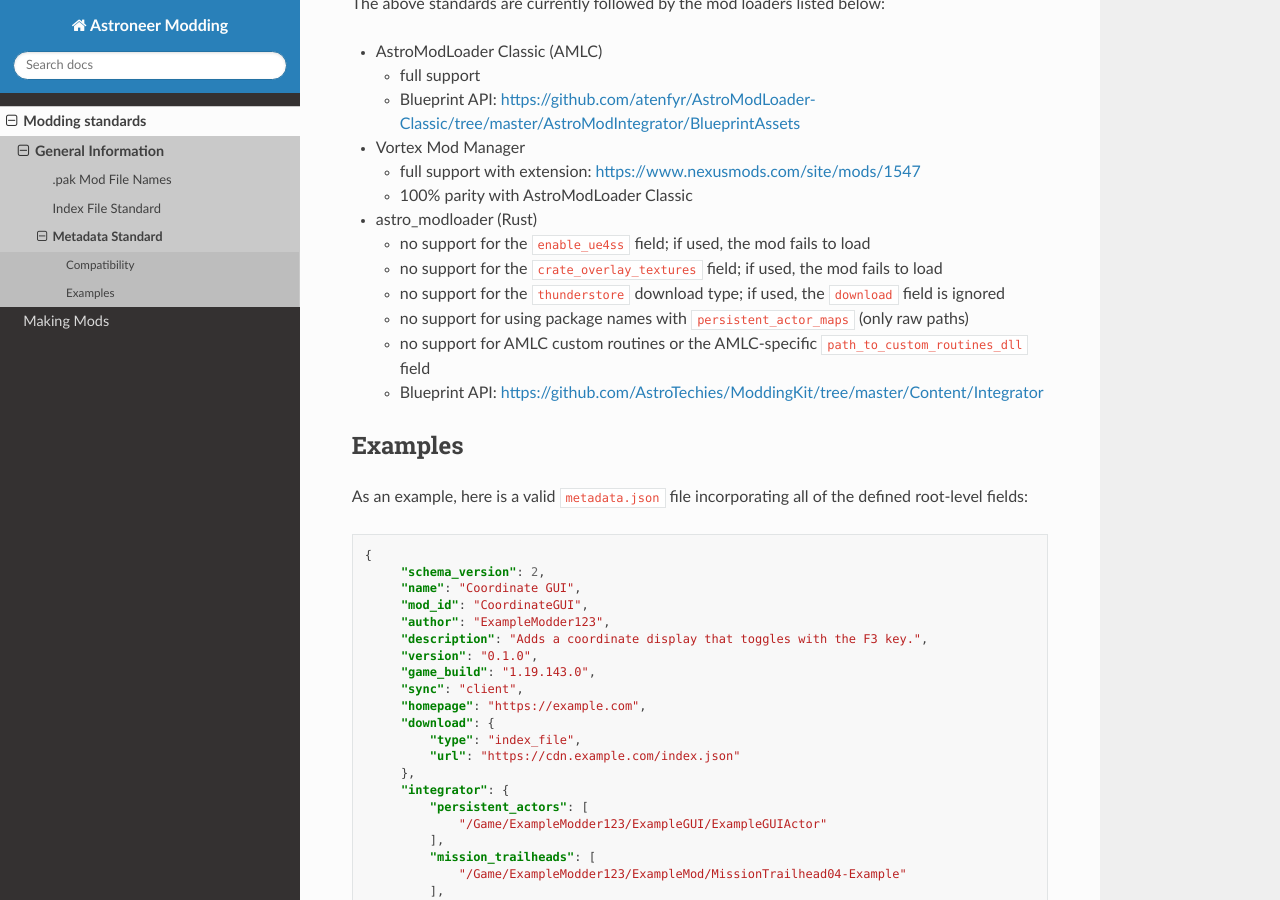
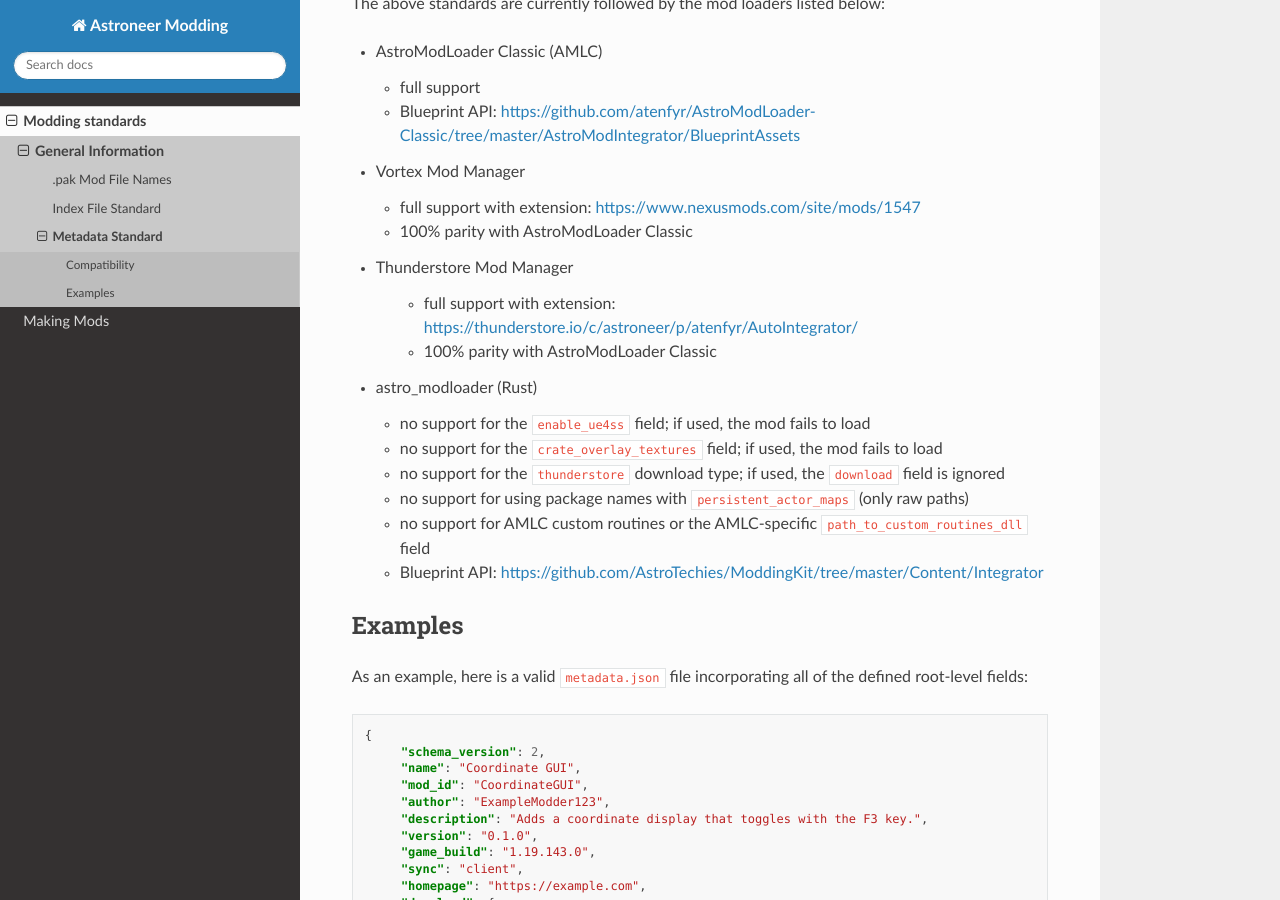
Before and after one commit to AstroTechies/astroneermodding, a Sphinx documentation site: the page built from docs/standards/metadatav2.rst, in a window 1280 px wide and 900 px high, scrolled down 4846 px. Built offline with Sphinx 7.4.7 and the Read the Docs theme 3.1.0, drawn with Linux system fonts in a browser that asks for light colours.

Commit message:
mention thunderstore support

```diff
--- a/docs/guides/faq.rst
+++ b/docs/guides/faq.rst
@@ -19,7 +19,7 @@
 ^^^^^^^^^^^^^^^^^^^^^^^^^^^^^^^^^^^^^^^^^^^^^^^^^^^^^^^^^^^^^^^^^^^^^^^^^^^
 If you have any questions or are facing any issues that are not answered by this documentation, please feel free to join the Astroneer Modding Discord server and ask your questions there. You can join the Discord server using the following invite link: https://discord.gg/bBqdVYxu4k
 
-Why are there two major mod loaders (astro_modloader and AstroModLoader Classic)?
+Why are there two major community mod loaders (astro_modloader and AstroModLoader Classic)?
 ^^^^^^^^^^^^^^^^^^^^^^^^^^^^^^^^^^^^^^^^^^^^^^^^^^^^^^^^^^^^^^^^^^^^^^^^^^^^^^^^^^^^^^
 The first mod loader for Astroneer was called AstroModLoader by AstroTechies (primarily developed by atenfyr in 2020). When atenfyr initially left the Astroneer Modding community in late 2021, Konsti and localcc decided to rewrite AstroModLoader, along with AstroModIntegrator and UAssetAPI, into the Rust programming language. astro_modloader (Rust) was created from this effort.
 
--- a/docs/standards/metadatav2.rst
+++ b/docs/standards/metadatav2.rst
@@ -194,6 +194,11 @@
    - full support with extension: https://www.nexusmods.com/site/mods/1547
    - 100% parity with AstroModLoader Classic
 
+- Thunderstore Mod Manager
+
+   - full support with extension: https://thunderstore.io/c/astroneer/p/atenfyr/AutoIntegrator/
+   - 100% parity with AstroModLoader Classic
+
 -  astro_modloader (Rust)
 
    - no support for the ``enable_ue4ss`` field; if used, the mod fails to load
```
